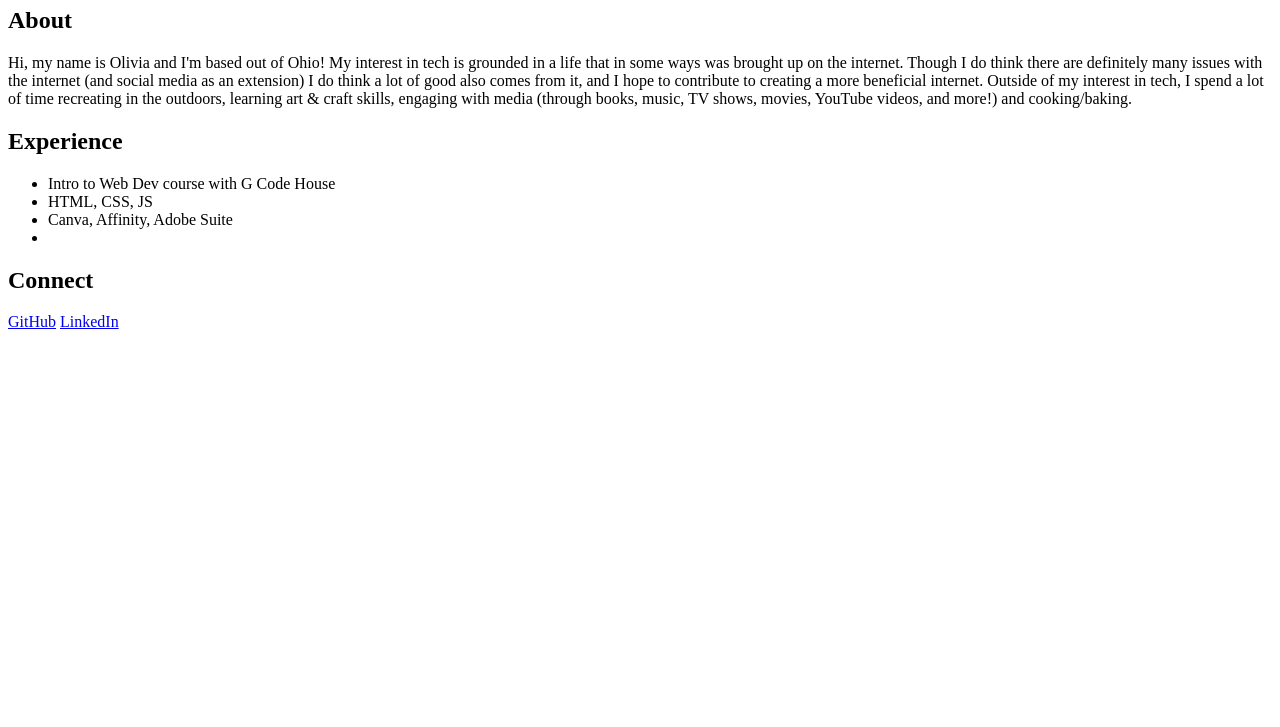
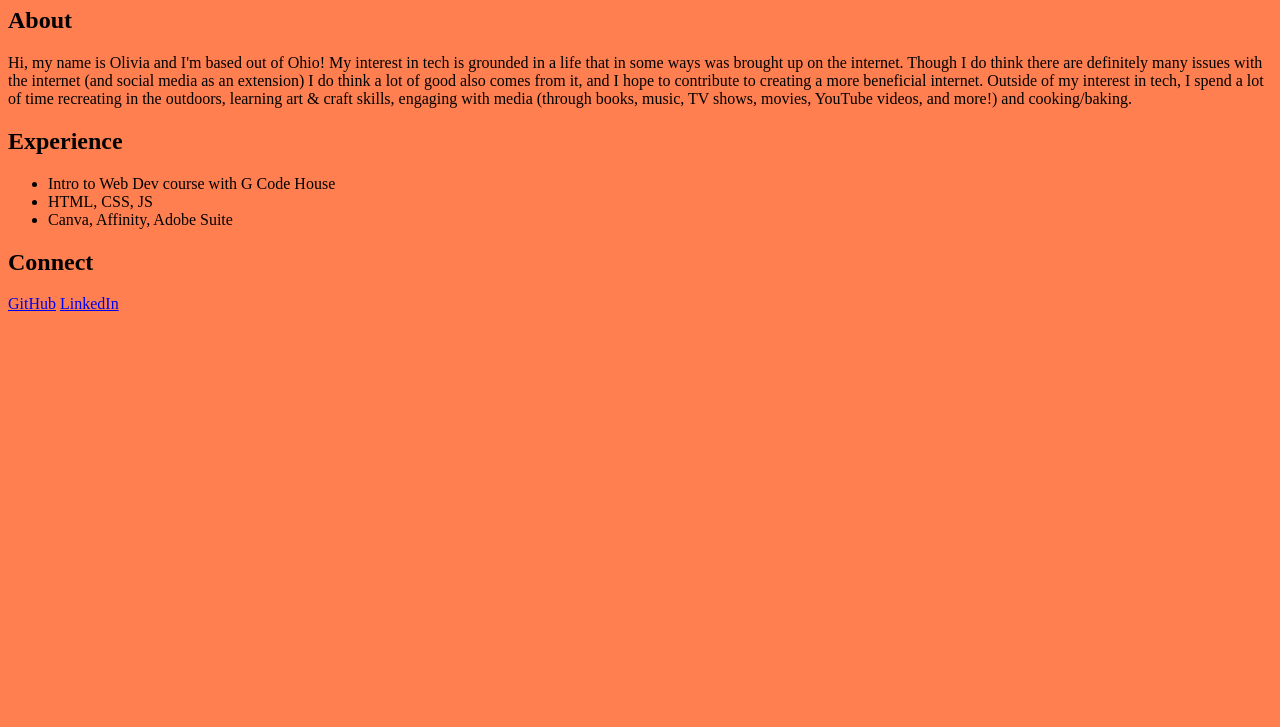
Before and after one commit to ohall3254/Olivia-Hall-Jupiter, a plain HTML site: page index.html in a window 1280 px wide. Shown: the part 73-800 px from the top of the page. Drawn offline with Linux system fonts and the light colour scheme.

Commit message:
Added CSS file

```diff
--- /dev/null
+++ b/css/index.css
@@ -0,0 +1,3 @@
+body {
+    background-color: coral;
+};
--- a/index.html
+++ b/index.html
@@ -2,28 +2,38 @@
 <html>
     <head>
         <title>Olivia Hall's Portfolio</title>
+
+        <!-- Meta elements -->
         <meta charset="UTF-8">
         <meta name="description" content="Portfolio of Olivia Hall">
+
+        <!-- Links -->
+        <link rel="stylesheet" type="text/css" href="css/index.css">
     </head>
+
     <body>
+
         <h1>Olivia Hall</h1>
+
         <section id="About">
             <h2>About</h2>
                 <p>Hi, my name is Olivia and I'm based out of Ohio! My interest in tech is grounded in a life that in some ways was brought up on the internet. Though I do think there are definitely many issues with the internet (and social media as an extension) I do think a lot of good also comes from it, and I hope to contribute to creating a more beneficial internet. Outside of my interest in tech, I spend a lot of time recreating in the outdoors, learning art & craft skills, engaging with media (through books, music, TV shows, movies, YouTube videos, and more!) and cooking/baking.</p>
         </section>
+
         <section id="Experience">
             <h2>Experience</h2>
             <ul>
                 <li>Intro to Web Dev course with G Code House</li>
                 <li>HTML, CSS, JS</li>
                 <li>Canva, Affinity, Adobe Suite</li>
-                        <li></li>
             </ul>
         </section>
+
         <section id="Connect">
             <h2>Connect</h2>
                 <a href="https://github.com/ohall3254">GitHub</a>
                 <a href="https://www.linkedin.com/in/olivia-hall-9569642b1/">LinkedIn</a>
         </section>
+
     </body>
 </html>
```
Lines whose indentation alone changed are shown as unchanged.
